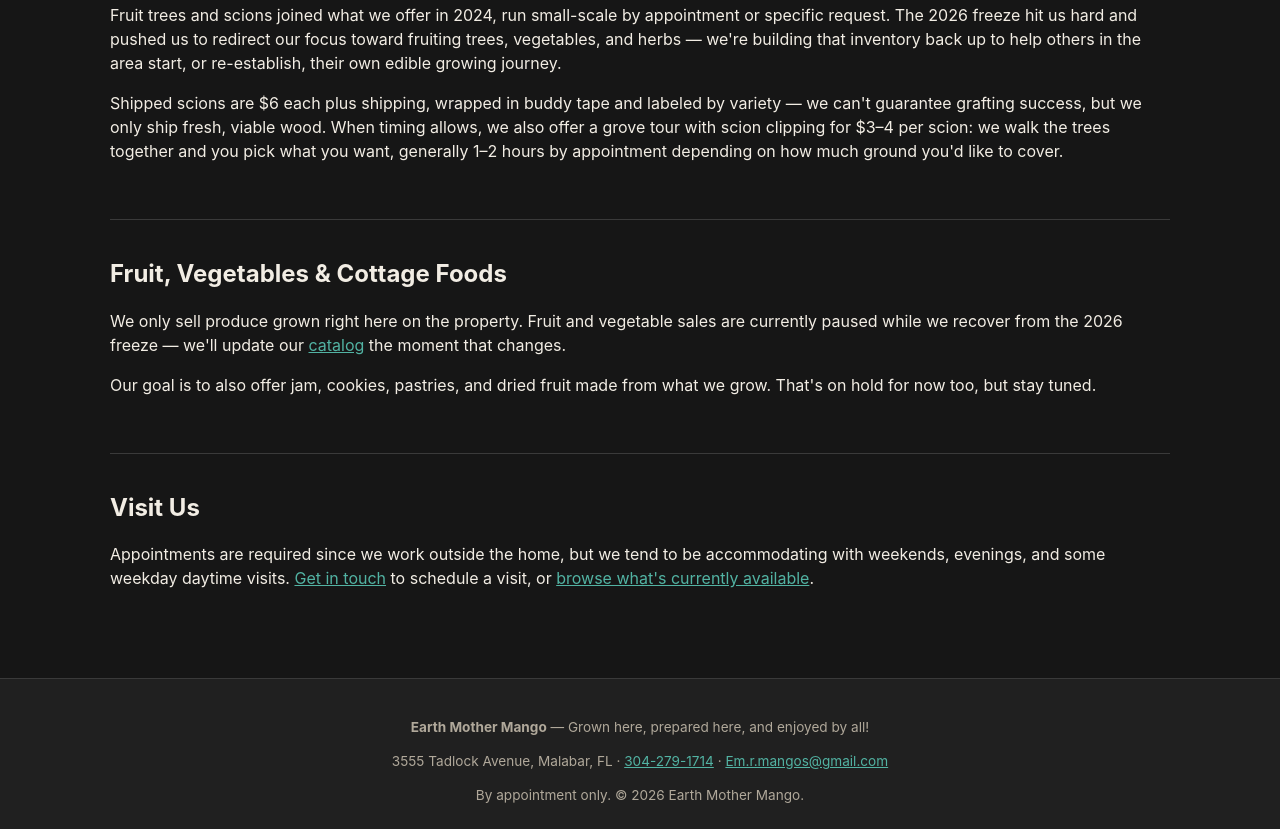
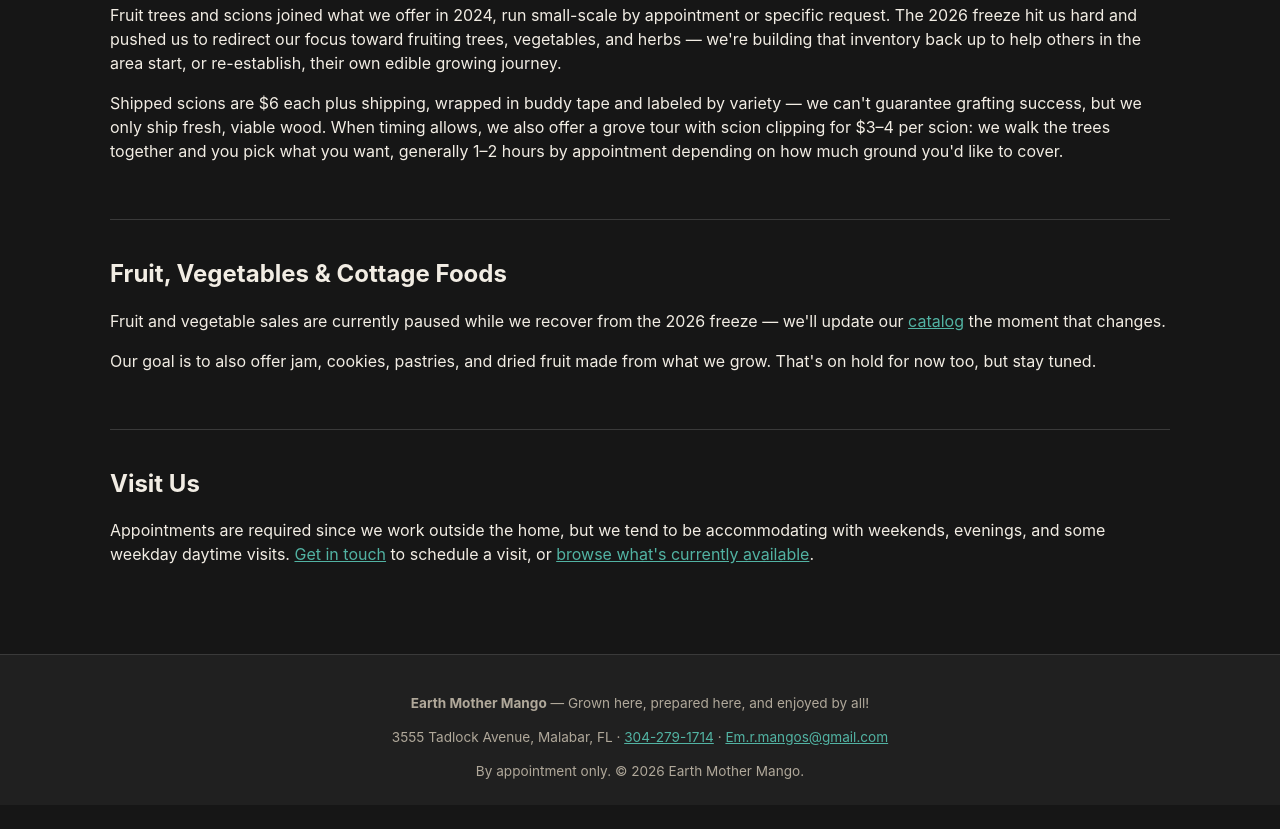
Before and after one commit to acb5764/EMM, a plain HTML site: page about.html in a window 1280 px wide. Shown: the part 719-1548 px from the top of the page. After the commit the page ends 1524 px from the top, so only its background shows below. Drawn offline with Linux system fonts and the light colour scheme.

Commit message:
Remove misleading about text

```diff
--- a/about.html
+++ b/about.html
@@ -75,10 +75,9 @@
       <section class="section">
         <h2>Fruit, Vegetables &amp; Cottage Foods</h2>
         <p>
-          We only sell produce grown right here on the property. Fruit and
-          vegetable sales are currently paused while we recover from the 2026
-          freeze — we'll update our <a href="catalog.html">catalog</a> the
-          moment that changes.
+          Fruit and vegetable sales are currently paused while we recover from
+          the 2026 freeze — we'll update our <a href="catalog.html">catalog</a>
+          the moment that changes.
         </p>
         <p>
           Our goal is to also offer jam, cookies, pastries, and dried fruit made
```
